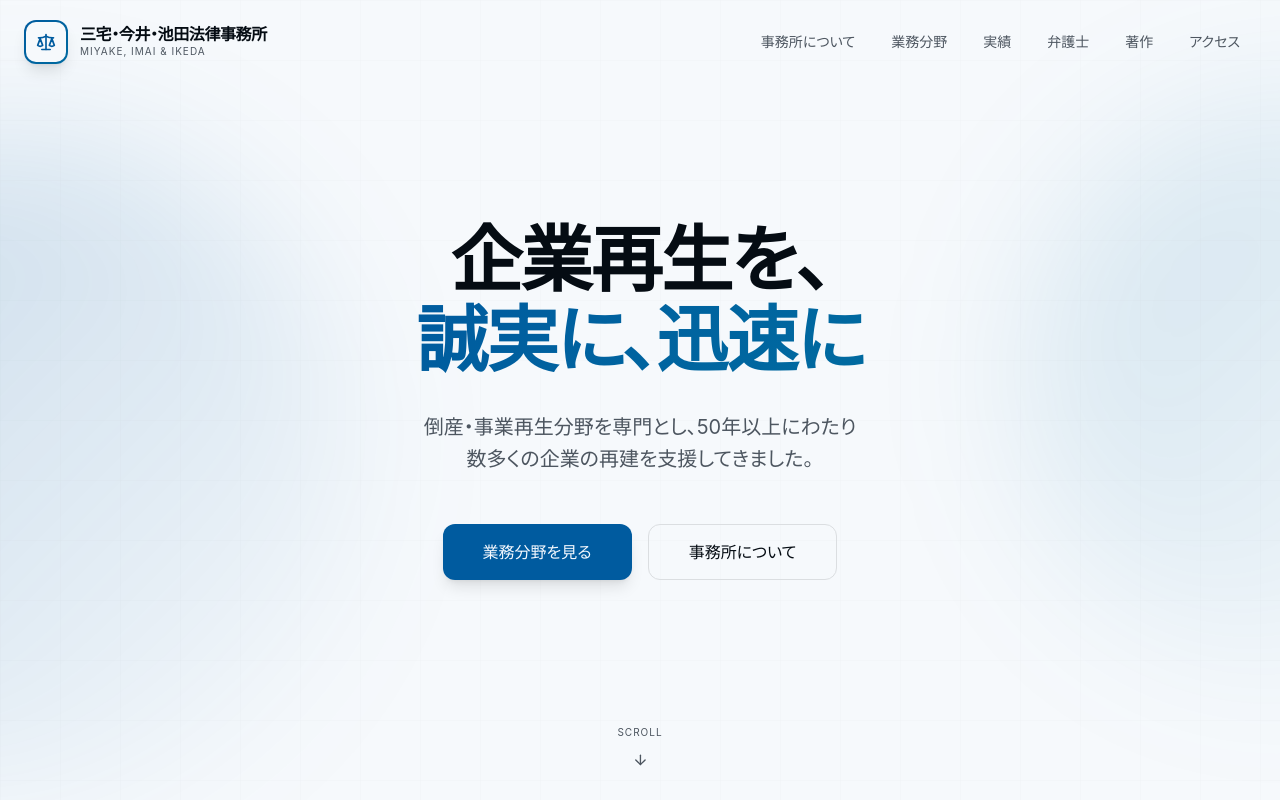
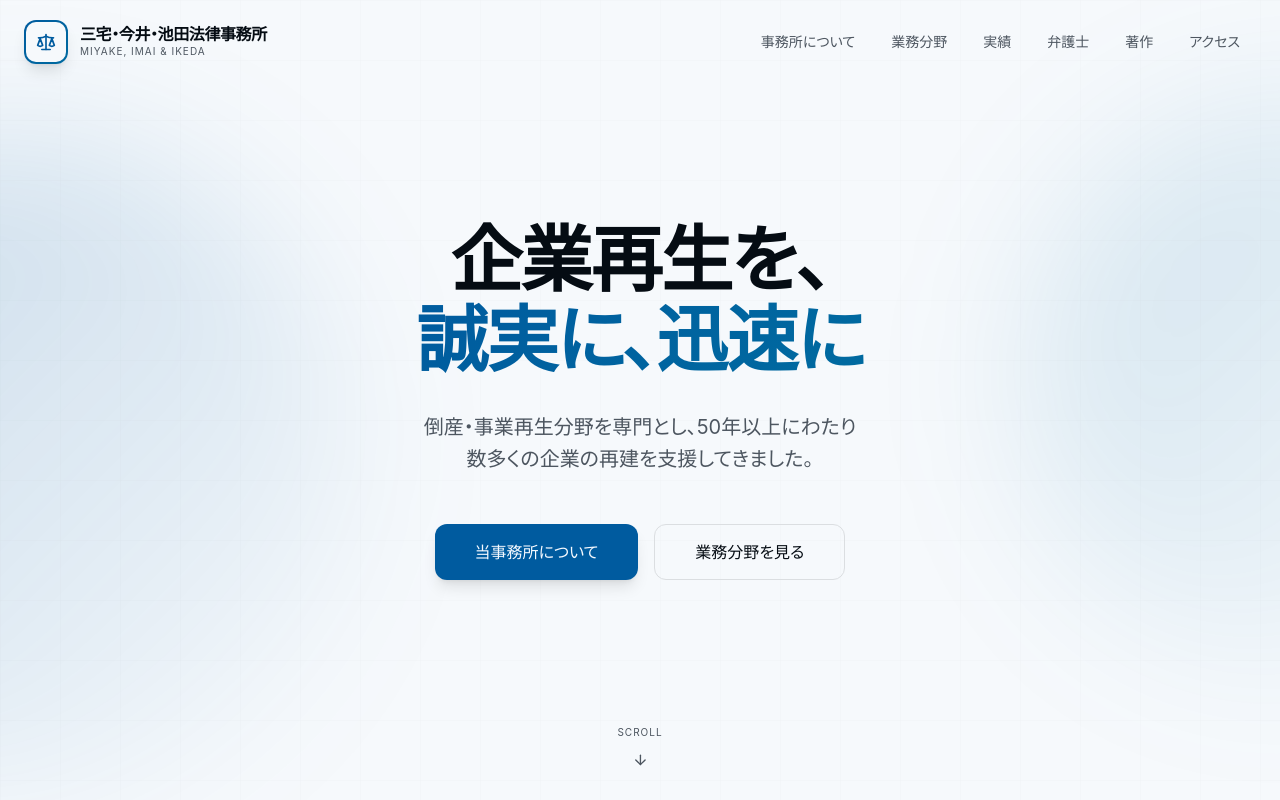
Before and after one commit to rikiya-kono/m-i-i-LO-LP, a React (Vite) app: page / in a window 1280 px wide. Shown: the top 800 px of the page. Built offline with nearby package versions, Linux system fonts and the light colour scheme.

Commit message:
Swap buttons: 当事務所について as primary on left

```diff
--- a/src/components/Hero.tsx
+++ b/src/components/Hero.tsx
@@ -64,16 +64,16 @@ export function Hero() {
                     >
                         <Button
                             size="lg"
-                            onClick={() => document.querySelector('#expertise')?.scrollIntoView({ behavior: 'smooth' })}
+                            onClick={() => document.querySelector('#about')?.scrollIntoView({ behavior: 'smooth' })}
                         >
-                            業務分野を見る
+                            当事務所について
                         </Button>
                         <Button
                             variant="outline"
                             size="lg"
-                            onClick={() => document.querySelector('#about')?.scrollIntoView({ behavior: 'smooth' })}
+                            onClick={() => document.querySelector('#expertise')?.scrollIntoView({ behavior: 'smooth' })}
                         >
-                            事務所について
+                            業務分野を見る
                         </Button>
                     </motion.div>
                 </div>
```
